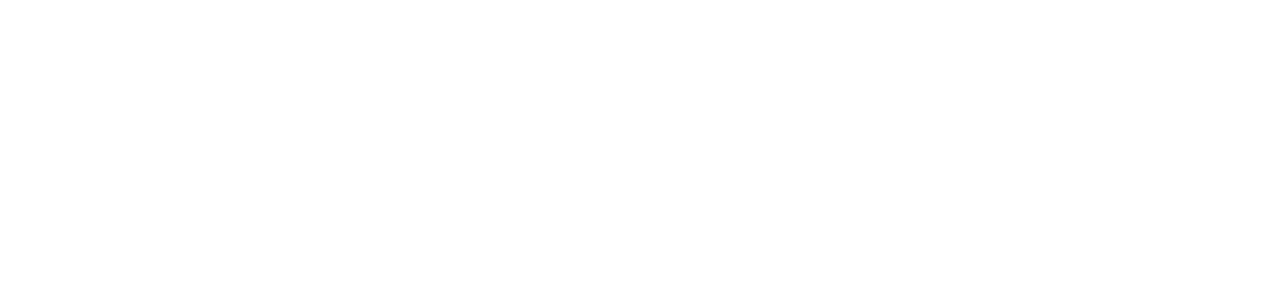
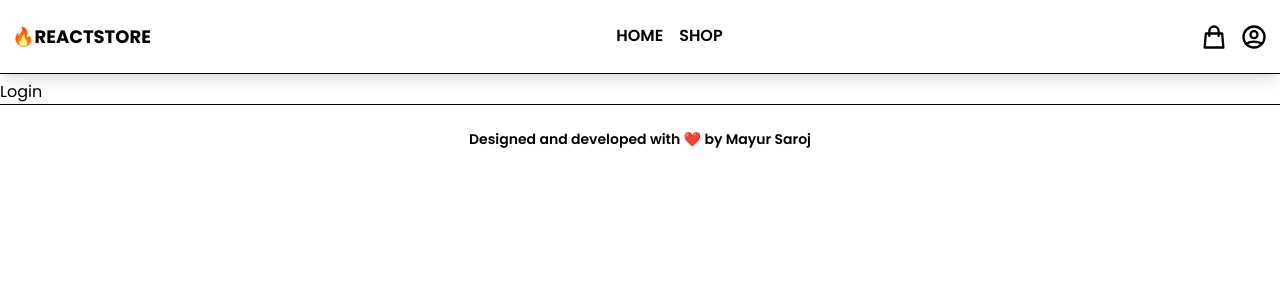
Before and after one commit to mayursdev/react-store, a React (Create React App) app: page /login in a window 1280 px wide. Before the commit this address had no page. Shown: the top 300 px of the page. Built offline with nearby package versions, Linux system fonts and the light colour scheme.

Commit message:
:heavy_plus_sign: Setup firebase

```diff
--- a/package.json
+++ b/package.json
@@ -6,6 +6,7 @@
     "@testing-library/jest-dom": "^5.16.4",
     "@testing-library/react": "^13.3.0",
     "@testing-library/user-event": "^13.5.0",
+    "firebase": "^9.9.0",
     "react": "^18.2.0",
     "react-dom": "^18.2.0",
     "react-router-dom": "^6.3.0",
--- a/src/components/Navbar/IconsMenu.jsx
+++ b/src/components/Navbar/IconsMenu.jsx
@@ -1,5 +1,5 @@
 import React from "react";
-import MiniCart from "./MiniCart";
+import { Link } from "react-router-dom";
 
 const IconsMenu = (props) => {
   const { setIsMenuOpen, setIsMiniCartOpen } = props;
@@ -49,7 +49,7 @@ const IconsMenu = (props) => {
         </button>
       </li>
       <li>
-        <a className="block" href="/src/login.html">
+        <Link to="/login" className="block">
           <svg
             className="w-7 h-7"
             fill="none"
@@ -64,7 +64,7 @@ const IconsMenu = (props) => {
               d="M5.121 17.804A13.937 13.937 0 0112 16c2.5 0 4.847.655 6.879 1.804M15 10a3 3 0 11-6 0 3 3 0 016 0zm6 2a9 9 0 11-18 0 9 9 0 0118 0z"
             />
           </svg>
-        </a>
+        </Link>
       </li>
     </ul>
   );
--- a/src/components/Navbar/MainMenu.jsx
+++ b/src/components/Navbar/MainMenu.jsx
@@ -1,4 +1,5 @@
 import React from "react";
+import { Link } from "react-router-dom";
 
 const MainMenu = (props) => {
   const { isMenuOpen } = props;
@@ -10,14 +11,20 @@ const MainMenu = (props) => {
       } md:py-2 md:flex md:flex-row md:static md:border-y-0 md:translate-y-0 md:space-x-2`}
     >
       <li>
-        <button className="font-semibold uppercase p-1 block border-b border-transparent hover:border-black">
+        <Link
+          to="/"
+          className="font-semibold uppercase p-1 block border-b border-transparent hover:border-black"
+        >
           Home
-        </button>
+        </Link>
       </li>
       <li>
-        <button className="font-semibold uppercase p-1 block border-b border-transparent hover:border-black">
+        <Link
+          to="/shop"
+          className="font-semibold uppercase p-1 block border-b border-transparent hover:border-black"
+        >
           Shop
-        </button>
+        </Link>
       </li>
     </ul>
   );
--- a/src/components/Navbar/index.jsx
+++ b/src/components/Navbar/index.jsx
@@ -1,7 +1,9 @@
 import React, { useState } from "react";
+
 import MainMenu from "./MainMenu";
 import IconsMenu from "./IconsMenu";
 import Minicart from "./MiniCart";
+import { Link } from "react-router-dom";
 
 const Navbar = () => {
   const [isMiniCartOpen, setIsMiniCartOpen] = useState(false);
@@ -14,9 +16,9 @@ const Navbar = () => {
           {/* Logo */}
           <div className="nav-brand font-semibold">
             <h1 className="text-lg font-bold">
-              <a href="/" className="inline-block">
+              <Link to="/" className="inline-block">
                 🔥REACTSTORE
-              </a>
+              </Link>
             </h1>
           </div>
           {/* Main menu */}
--- a/src/index.js
+++ b/src/index.js
@@ -5,6 +5,7 @@ import { BrowserRouter, Routes, Route } from "react-router-dom";
 import App from "./App";
 import Home from "./routes/Home";
 import Shop from "./routes/Shop";
+import Login from "./routes/Login";
 import "./index.css";
 
 const root = ReactDOM.createRoot(document.getElementById("root"));
@@ -14,6 +15,7 @@ root.render(
       <Route path="/" element={<App />}>
         <Route index element={<Home />} />
         <Route path='/shop' element={<Shop />} />
+        <Route path='/login' element={<Login />} />
       </Route>
     </Routes>
   </BrowserRouter>
--- /dev/null
+++ b/src/routes/Login.jsx
@@ -0,0 +1,9 @@
+import React from 'react'
+
+const Login = () => {
+  return (
+    <div>Login</div>
+  )
+}
+
+export default Login
--- /dev/null
+++ b/src/utils/firebase.js
@@ -0,0 +1,30 @@
+import { initializeApp } from "firebase/app";
+import {
+  getAuth,
+  GoogleAuthProvider,
+  signInWithRedirect,
+  signInWithPopup,
+} from "firebase/auth";
+
+const firebaseConfig = {
+  apiKey: "AIzaSyAe1msyFW10Jnf-O-YUhxcLXkGLNKZDdWM",
+  authDomain: "react-store-ecccc.firebaseapp.com",
+  projectId: "react-store-ecccc",
+  storageBucket: "react-store-ecccc.appspot.com",
+  messagingSenderId: "688017387495",
+  appId: "1:688017387495:web:a116918a28268799c41742",
+};
+const firebaseApp = initializeApp(firebaseConfig);
+
+const auth = getAuth();
+
+const provider = new GoogleAuthProvider();
+provider.setCustomParameters({
+  prompt: "select_account",
+});
+
+const signInWithGooglePopup = () => {
+  return signInWithPopup(auth, provider);
+};
+
+export { auth, signInWithGooglePopup };
```
Also changed, not shown: 1 other file (tests, documents, lock files or other folders).
